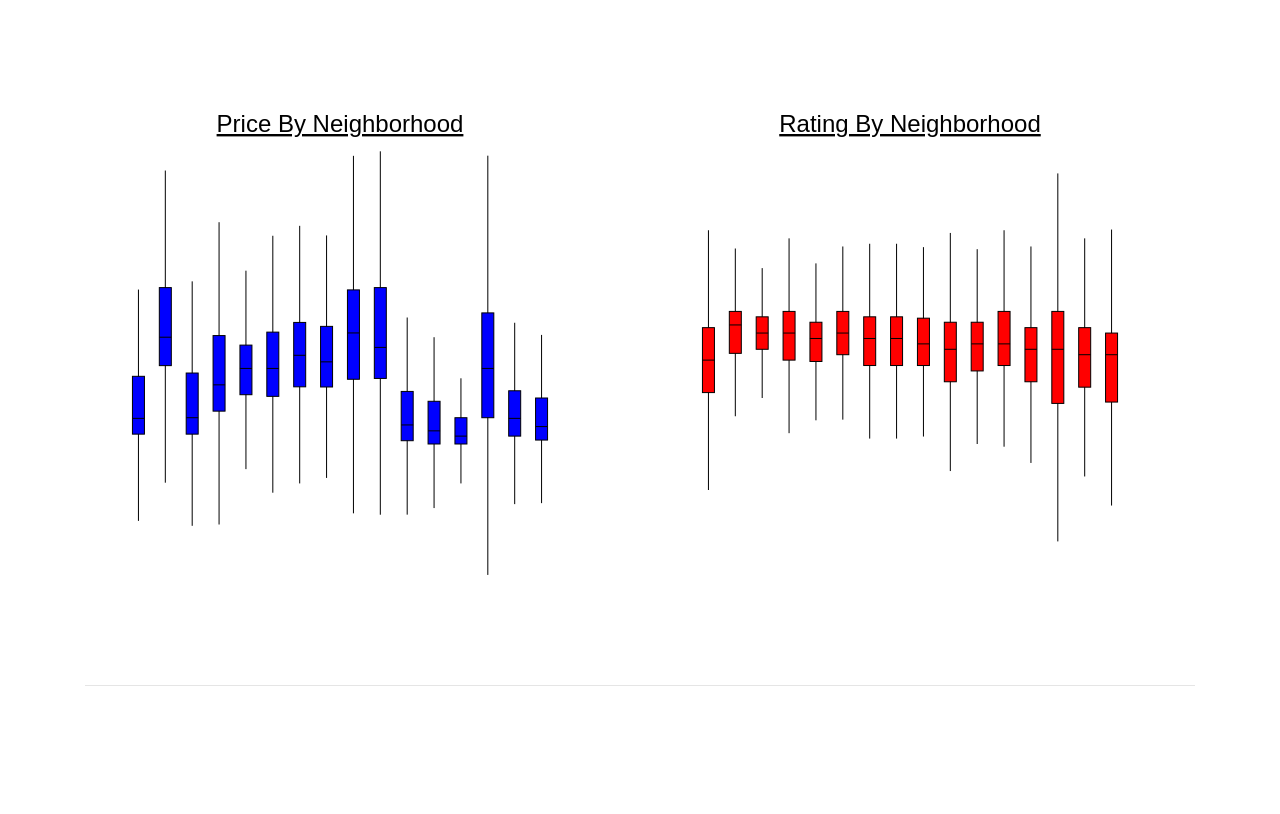
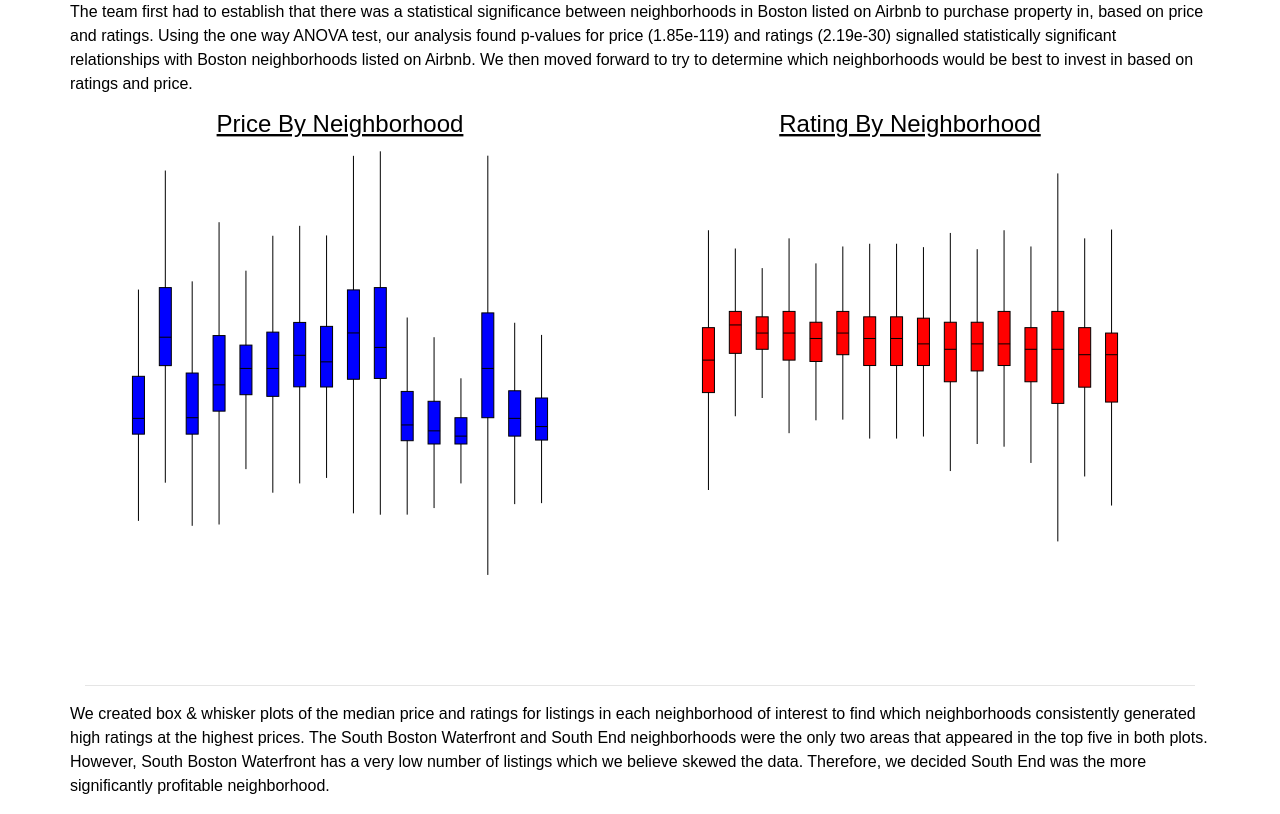
Before and after one commit to BrynnaBridges/airbnb, a Flask app: page /neighborhoods in a window 1280 px wide. Shown: the part 80-894 px from the top of the page. Run offline with Flask 2, Linux system fonts and the light colour scheme; some libraries are stand-ins or nearby versions.

Commit message:
fix text color

```diff
--- a/templates/neighborhoods.html
+++ b/templates/neighborhoods.html
@@ -48,7 +48,7 @@
 <!--END OF NAVBAR-->
     <div class= "container">
       <div class="row" id="neighborhood">
-        <p>
+        <p style="color:black">
           The team first had to establish that there was a statistical significance between neighborhoods in Boston listed on Airbnb to purchase property in, based on price and ratings. Using the one way ANOVA test, our analysis found p-values for price (1.85e-119) and ratings (2.19e-30) signalled statistically significant relationships with Boston neighborhoods listed on Airbnb. We then moved forward to try to determine which neighborhoods would be best to invest in based on ratings and price.
         </p>
       </div>
@@ -62,7 +62,7 @@
       </div>
       <hr>
       <div class="row" id="neighborhood">
-        <p>
+        <p style="color:black">
           We created box & whisker plots of the median price and ratings for listings in each neighborhood of interest to find which neighborhoods consistently generated high ratings at the highest prices. The South Boston Waterfront and South End neighborhoods were the only two areas that appeared in the top five in both plots. However, South Boston Waterfront has a very low number of listings which we believe skewed the data. Therefore, we decided South End was the more significantly profitable neighborhood.
         </p>
       </div>
```
